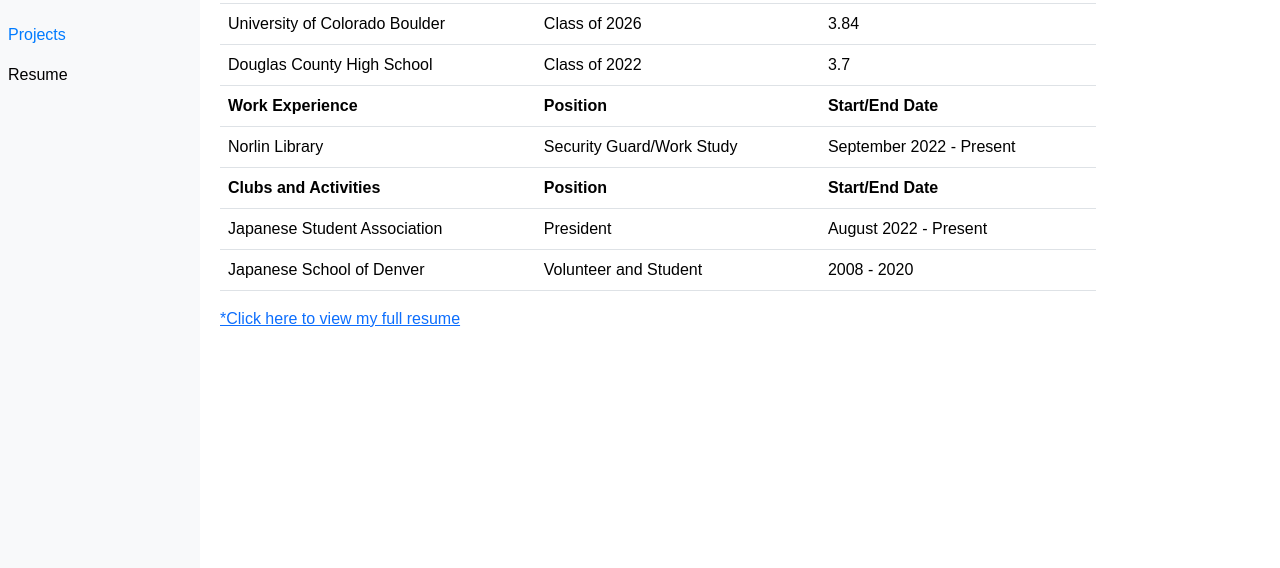
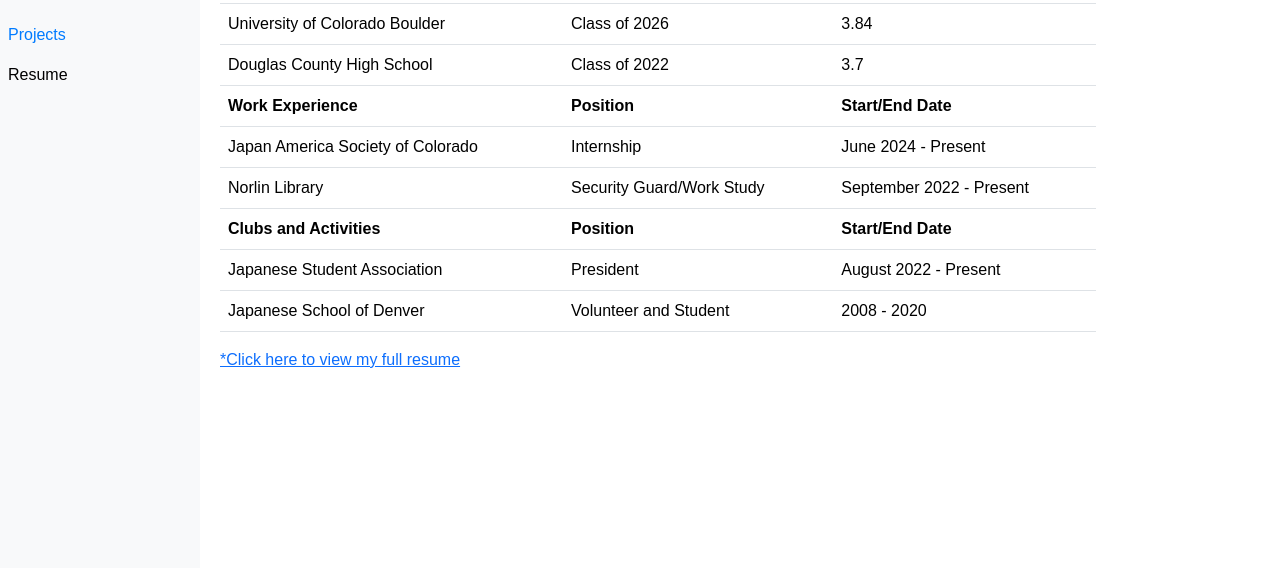
Before and after one commit to ryan7blanc/ryan7blanc.github.io, a plain HTML site: page views/resume.html in a window 1280 px wide. Shown: the part 113-681 px from the top of the page. Drawn offline with nearby package versions, Linux system fonts and the light colour scheme; a web font is replaced by a local one.

Commit message:
Update resume.html

```diff
--- a/views/resume.html
+++ b/views/resume.html
@@ -104,6 +104,11 @@
                 </thead>
                 <tbody>
                 <tr>
+                  <td>Japan America Society of Colorado</td>
+                  <td>Internship</td>
+                  <td>June 2024 - Present</td>
+                </tr>
+                <tr>
                     <td>Norlin Library</td>
                     <td>Security Guard/Work Study</td>
                     <td>September 2022 - Present</td>
```
